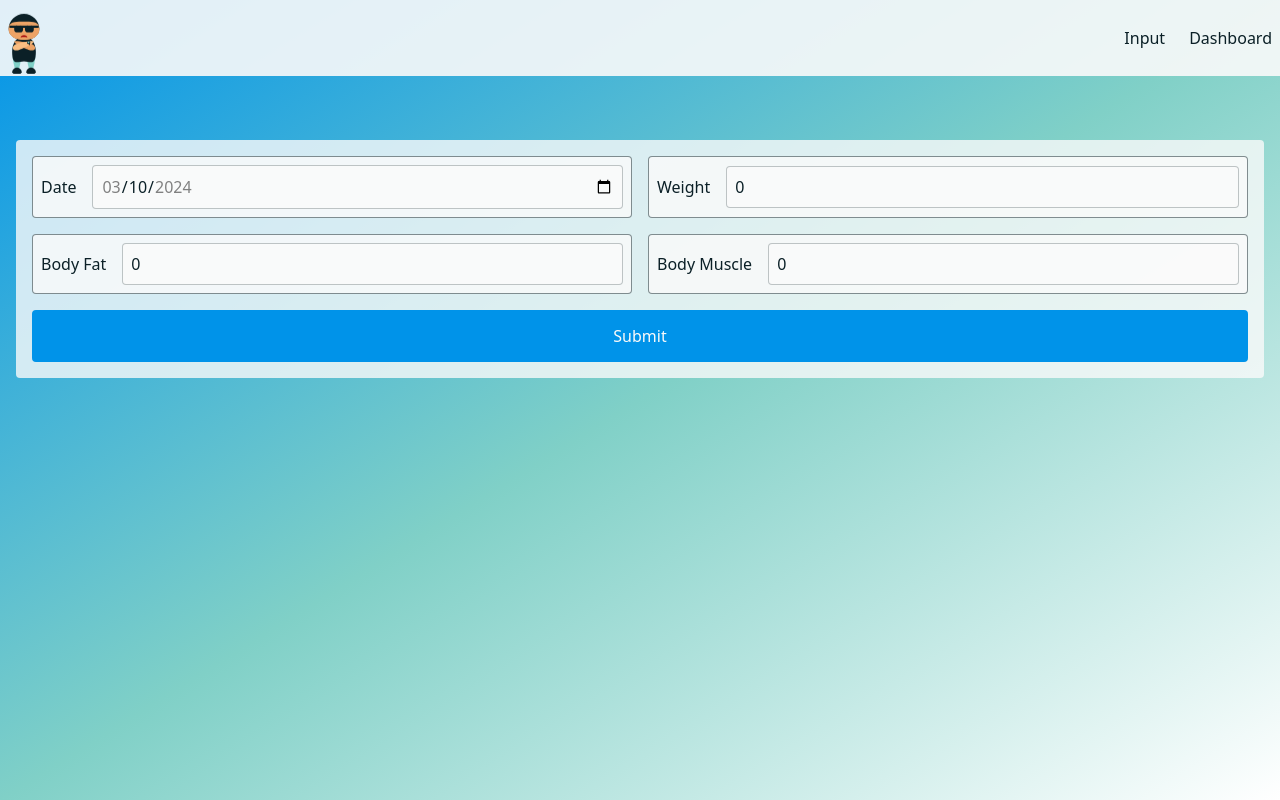
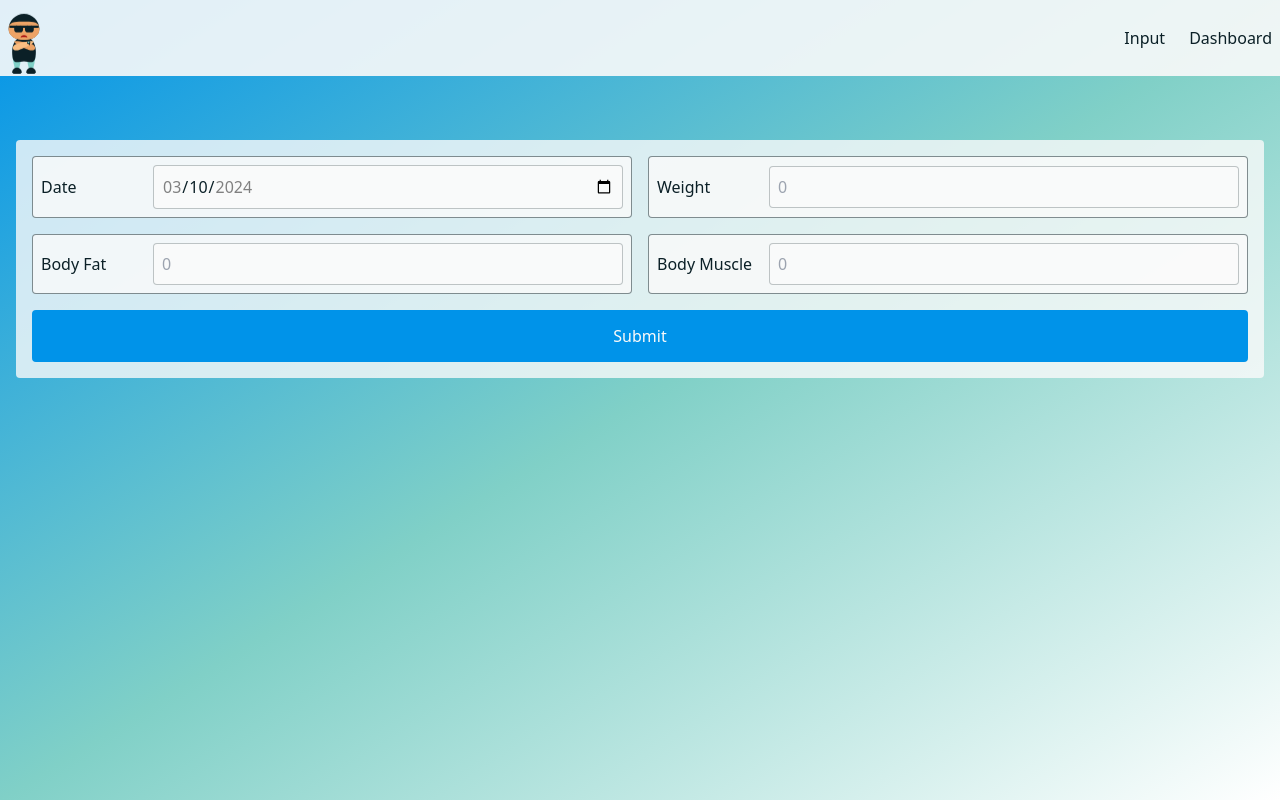
Before and after one commit to edgareu1/health-tracking, a Next.js app: page / in a window 1280 px wide. Built offline with nearby package versions, Linux system fonts and the light colour scheme.

Commit message:
Update the form functionality

```diff
--- a/components/Form/index.js
+++ b/components/Form/index.js
@@ -17,13 +17,15 @@ const labelClass = 'flex items-center justify-items-stretch gap-4 bg-white bg-op
 const inpuClass = 'w-full p-2 bg-white bg-opacity-80 border border-black border-opacity-25 rounded';
 
 export default function Form() {
-	const todayDate = new Date();
-	const todayFormattedDate = formatDate(todayDate);
+	const todayFormattedDate = formatDate(new Date());
+	const tomorrowDate = new Date();
+	tomorrowDate.setDate(tomorrowDate.getDate() + 1);
+	const tomorrowFormattedDate = formatDate(tomorrowDate);
 
 	const [date, setDate] = useState(todayFormattedDate);
-	const [weight, setWeight] = useState(0);
-	const [bodyFat, setBodyFat] = useState(0);
-	const [bodyWeight, setBodyWeight] = useState(0);
+	const [weight, setWeight] = useState(null);
+	const [bodyFat, setBodyFat] = useState(null);
+	const [bodyWeight, setBodyWeight] = useState(null);
 
 	const setters = {
 		date: setDate,
@@ -63,23 +65,15 @@ export default function Form() {
 			className="grid grid-cols-1 sm:grid-cols-2 gap-4 bg-white bg-opacity-80 p-4 rounded"
 			onSubmit={handleSubmit}
 		>
-			<label
-				className={labelClass}
-				htmlFor="date"
-			>
-				Date
 
-				<input
-					className={inpuClass}
-					type="date"
-					id="date"
-					name="date"
-					min="2024-03-01"
-					max={todayFormattedDate}
-					value={date}
-					onChange={handleChange}
-				/>
-			</label>
+			<DateInput
+				label="Date"
+				name="date"
+				min="2024-03-01"
+				max={tomorrowFormattedDate}
+				value={date}
+				handleChange={handleChange}
+			/>
 
 			<NumberInput
 				label="Weight"
@@ -117,18 +111,45 @@ export default function Form() {
 	);
 }
 
+const DateInput = ({ label, name, min, max, value, handleChange }) => (
+	<label
+		className={labelClass}
+		htmlFor={name}
+	>
+		<span className="min-w-24">
+			{label}
+		</span>
+
+		<input
+			className={inpuClass}
+			type="date"
+			id={name}
+			name={name}
+			placeholder={min}
+			min={min}
+			max={max}
+			value={value}
+			onChange={handleChange}
+		/>
+	</label>
+);
+
+
 const NumberInput = ({ label, name, min, max, value, handleChange }) => (
 	<label
 		className={labelClass}
 		htmlFor={name}
 	>
-		{label}
+		<span className="min-w-24">
+			{label}
+		</span>
 
 		<input
 			className={inpuClass}
 			type="number"
 			id={name}
 			name={name}
+			placeholder={min}
 			min={min}
 			max={max}
 			step="0.1"
--- a/components/RangePicker/index.js
+++ b/components/RangePicker/index.js
@@ -2,7 +2,7 @@
 
 import clsx from 'clsx';
 import dayjs from 'dayjs';
-import { useEffect, useState } from 'react';
+import { useEffect, useRef, useState } from 'react';
 import { AdapterDayjs } from '@mui/x-date-pickers/AdapterDayjs';
 import { LocalizationProvider } from '@mui/x-date-pickers/LocalizationProvider';
 import { StaticDatePicker } from '@mui/x-date-pickers/StaticDatePicker';
@@ -14,6 +14,8 @@ export default function RangePicker({ originalRows, rows, setRows }) {
 	const defaultMinDate = dayjs(originalRows[0].date);
 	const defaultMaxDate = dayjs(originalRows[originalRows.length - 1].date);
 
+	const wrapperRef = useRef(null);
+
 	const [minDate, setMinDate] = useState(dayjs(rows[0].date));
 	const [maxDate, setMaxDate] = useState(dayjs(rows[rows.length - 1].date));
 
@@ -23,8 +25,32 @@ export default function RangePicker({ originalRows, rows, setRows }) {
 		}));
 	}, [minDate, maxDate, originalRows, setRows]);
 
+	useEffect(() => {
+		const originalHeight = 334;
+
+		const handleWindowResize = (event) => {
+			if (window.innerWidth > 767) {
+				return;
+			}
+
+			const ratio = wrapperRef.current.clientWidth / wrapperRef.current.firstChild.clientWidth;
+
+			wrapperRef.current.style.marginBottom = `-${(1 - ratio) * originalHeight}px`;
+			wrapperRef.current.firstChild.style.transform = `scale(${ratio})`;
+		}
+
+		handleWindowResize();
+
+		window.addEventListener('resize', handleWindowResize);
+
+		return () => {
+			window.removeEventListener('resize', handleWindowResize);
+		}
+	}, []);
+
 	return (
-		<div className={clsx(styles.masterWrapper, 'flex')}>
+		<div ref={wrapperRef} className={clsx(styles.masterWrapper, 'flex justify-center')}>
+			<div className="flex origin-top">
 				<LocalizationProvider dateAdapter={AdapterDayjs}>
 					<StaticDatePicker
 						className="flex-1"
@@ -55,5 +81,6 @@ export default function RangePicker({ originalRows, rows, setRows }) {
 					/>
 				</LocalizationProvider>
 			</div>
+		</div>
 	);
 }
--- a/components/RangePicker/index.module.scss
+++ b/components/RangePicker/index.module.scss
@@ -4,7 +4,7 @@
 	}
 
 	[class*="MuiDayCalendar-monthContainer"] [class*="MuiButtonBase-root"]:not([class*="Mui-disabled"]) {
-		background-color: #0093E920;
+		background-color: #0093E940;
 
 		&[class*="Mui-selected"] {
 			background-color: #0093E9;
```
Lines whose indentation alone changed are shown as unchanged.
